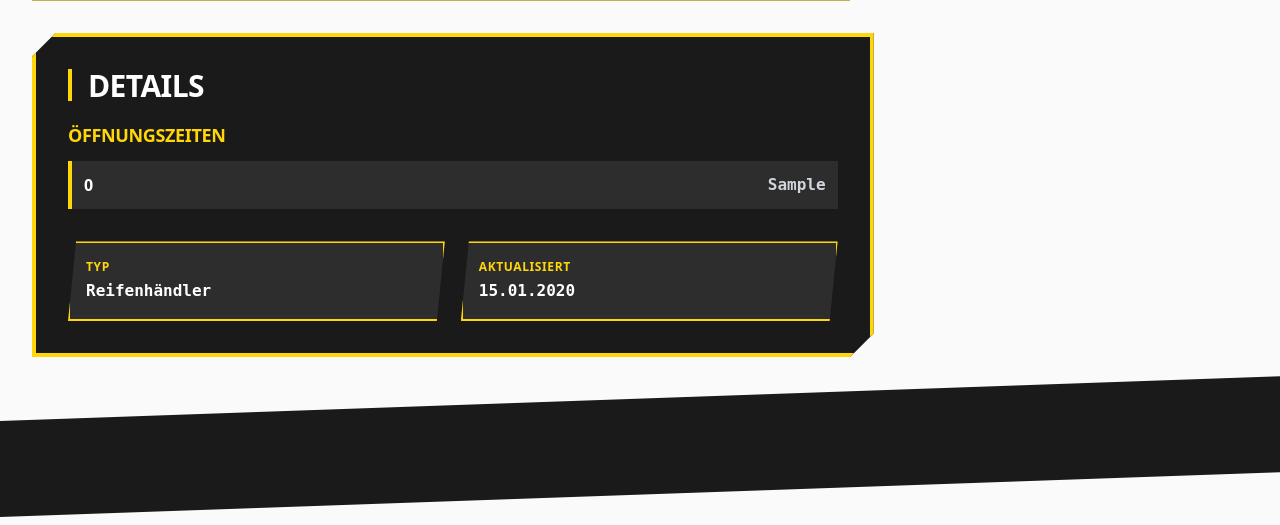
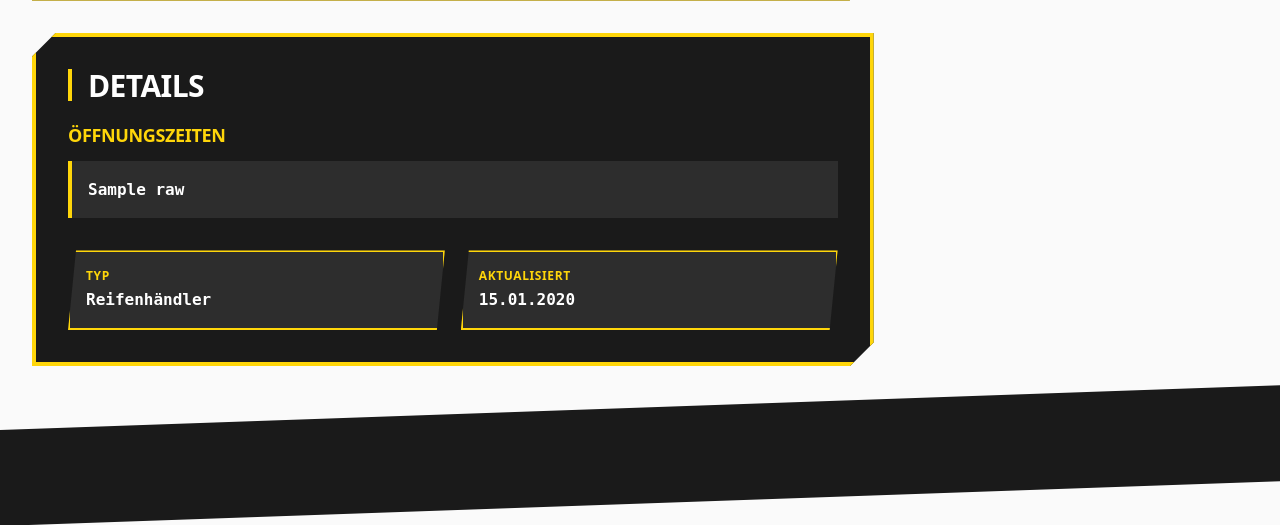
Before and after one commit to stevenx/werkstatt-de, a Laravel app: template resources/views/locations/show.blade.php in a window 1280 px wide. Shown: the part 1547-2072 px from the top of the page. Run offline with Laravel 12, Linux system fonts and the light colour scheme; the template is opened without the code that fills it: most values are stand-ins (such as "Sample title", 1, 10 or a date in 2020); style sheets or scripts are compiled from the project's sources; some libraries are stand-ins or nearby versions.

Commit message:
Fix opening hours display and improve tire dealer query
- Remove 'raw' key from opening hours display
- Show opening hours string directly without nested array
- Expand tire dealer query to include multiple tag variations:
  * Both 'tyres' and 'tires' spellings
  * car_repair shops with tire service
  * Shops with 'Reifen' in name (German)

🤖 Generated with [Claude Code](https://claude.com/claude-code)

Co-Authored-By: Claude Sonnet 4.5 <noreply@anthropic.com>

```diff
--- a/resources/views/locations/show.blade.php
+++ b/resources/views/locations/show.blade.php
@@ -208,13 +208,17 @@
                     @if($location->opening_hours)
                     <div class="mb-8">
                         <h3 class="text-lg font-bold text-yellow-500 mb-4 uppercase tracking-wider" style="font-family: var(--font-display);">Öffnungszeiten</h3>
-                        <div class="space-y-3">
-                            @foreach($location->opening_hours as $day => $hours)
-                            <div class="flex justify-between items-center p-3 bg-charcoal-800 border-l-4 border-yellow-500">
-                                <span class="font-bold text-white" style="font-family: var(--font-display);">{{ ucfirst($day) }}</span>
-                                <span class="text-gray-300 font-semibold" style="font-family: var(--font-mono);">{{ $hours }}</span>
-                            </div>
-                            @endforeach
+                        <div class="p-4 bg-charcoal-800 border-l-4 border-yellow-500">
+                            @if(isset($location->opening_hours['raw']))
+                                <span class="text-white font-semibold" style="font-family: var(--font-mono);">{{ $location->opening_hours['raw'] }}</span>
+                            @else
+                                @foreach($location->opening_hours as $day => $hours)
+                                <div class="flex justify-between items-center mb-2 last:mb-0">
+                                    <span class="font-bold text-white" style="font-family: var(--font-display);">{{ ucfirst($day) }}</span>
+                                    <span class="text-gray-300 font-semibold" style="font-family: var(--font-mono);">{{ $hours }}</span>
+                                </div>
+                                @endforeach
+                            @endif
                         </div>
                     </div>
                     @endif
```
Also changed, not shown: app/Services/OverpassApiService.php (+7 -0 lines).
